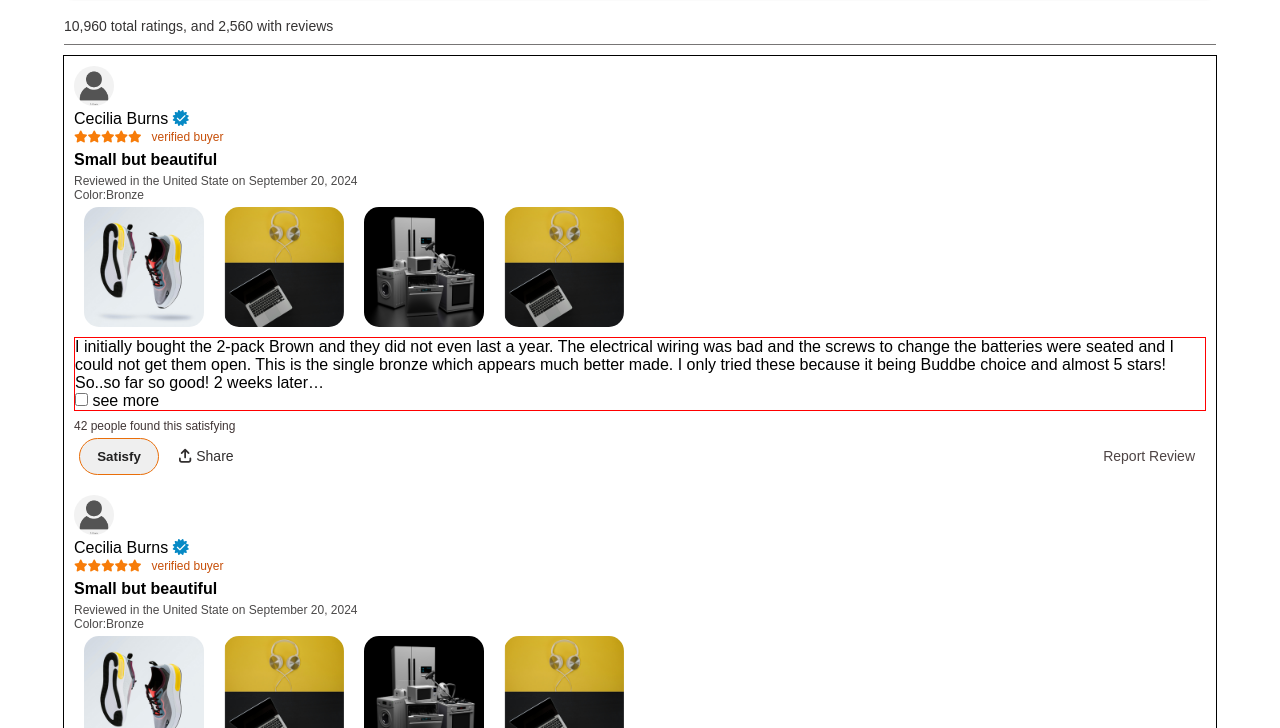
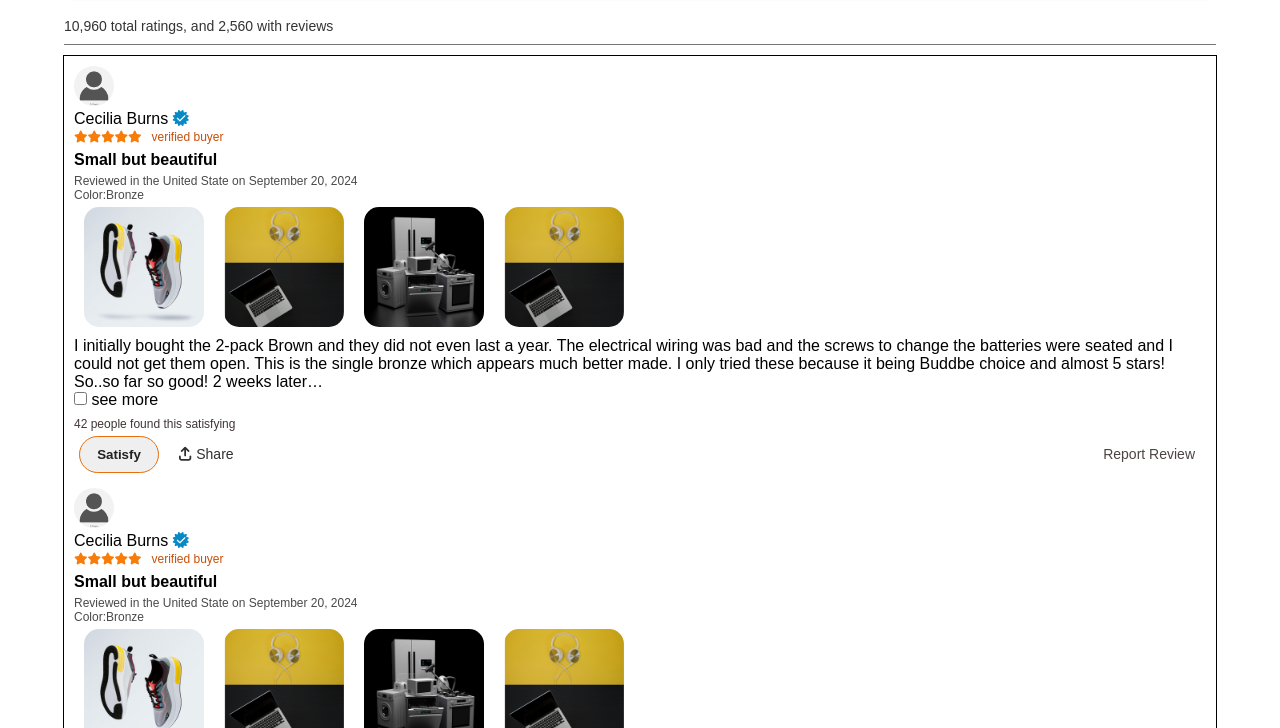
Before and after one commit to boyaye/ecommme, a plain HTML site: page reviewpageindex.html in a window 1280 px wide. Shown: the part 732-1460 px from the top of the page. Drawn offline with Linux system fonts and the light colour scheme.

Commit message:
commit made to the review page

```diff
--- a/reviewpagestyle.css
+++ b/reviewpagestyle.css
@@ -507,12 +507,12 @@
 }
 
 .reviewtextareadiv{
-    border: 1px solid red;
+    border: 0px solid red;
 }
 
 .alllistitemdive{
     border: 0px solid green;
-    margin-bottom: 10px;
+    margin-bottom: 5px;
 }
 
 .reportandhelplink{
```
